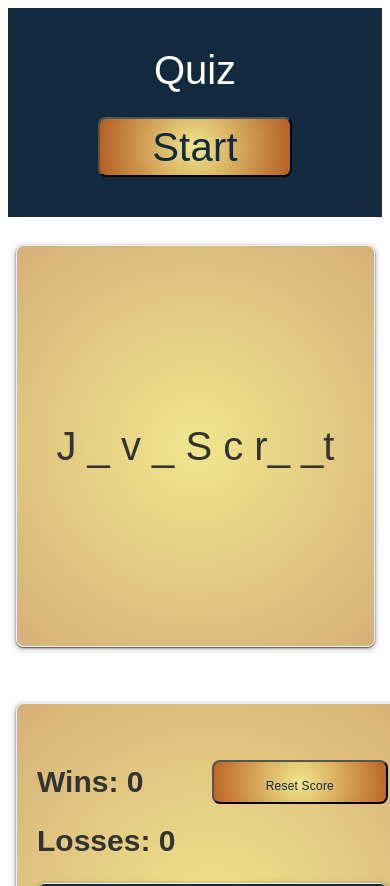
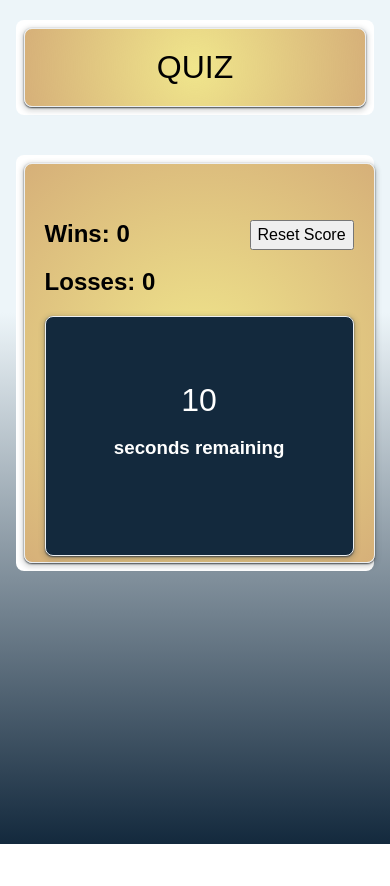
Before and after one commit to SKJauch/Quiz, a plain HTML site: page assets/index.html in a window 390 px wide. Shown: the top 886 px of the page. After the commit the page ends 844 px from the top, so only its background shows below. Drawn offline with Linux system fonts and the light colour scheme; files that its build step writes are made by us from their sources; files whose address does not match are found by name.

Commit message:
css/html

```diff
--- a/assets/css/style.css
+++ b/assets/css/style.css
@@ -1,28 +1,17 @@
-body{
-	font-size: 20px;
-	font-family: sans-serif;
-	color: #333;
-}
-.question{
-	font-weight: 600;
-}
-.answers {
-    margin-bottom: 20px;
-}
-#submit, #start-button{
-	font-family: sans-serif;
-	font-size: 20px;
-	background-color: #297;
-	color: #fff;
-	border: 0px;
-	border-radius: 3px;
-	padding: 20px;
-	cursor: pointer;
-	margin-bottom: 20px;
-}
-#submit:hover{
-	background-color: #3a8;
-}
+* {
+    box-sizing: border-box;
+  }
+
+  body {
+    font-family: Arial;
+    margin: 0;
+    display: flex;
+    flex-direction: column;
+    min-height: 100vh;
+    justify-content: flex-start;
+    background: linear-gradient(0deg, rgba(19,41,61,1) 0%, rgba(237,245,249,1) 63%);
+  }
+
 .reset-button {
     font-size: 16px;
     height: 30px;
@@ -36,7 +25,7 @@ body{
     margin-top: 16px;
   }
 
-  button {
+  .start-button {
     background: radial-gradient(circle, rgba(240,230,140,1) 0%, rgba(187,96,33,0.9542191876750701) 100%);
     border-radius: 8px;
     color: #13293d;
@@ -73,11 +62,6 @@ body{
     margin-top: 50px;
     background-color: white;
     border-radius: 8px;
-  }
-
-  .word-guess {
-    width: 55vw;
-    height: 400px;
   }
 
   .results {
@@ -137,13 +121,4 @@ body{
     .large-font {
       font-size: 2em;
     }
-
-    .reset-button {
-      font-size: 12px;
-      width: 20ox;
-
-    }
-
-    .timer {
-      height: 200px;
-    }
+}
--- a/assets/index.html
+++ b/assets/index.html
@@ -8,15 +8,12 @@
     <title>Quiz</title>
   </head>
   <body>
-    <header>
-      <div class="large-font">Quiz</div>
-      <button class="start-button">Start</button>
-    </header>
+
 
     <main>
       <section>
         <div class="card quiz">
-          <div class="large-font word-blanks">J _ v _ S c r_ _t</div>
+          <div class="large-font">QUIZ</div>
         </div>
       </section>
 
```
